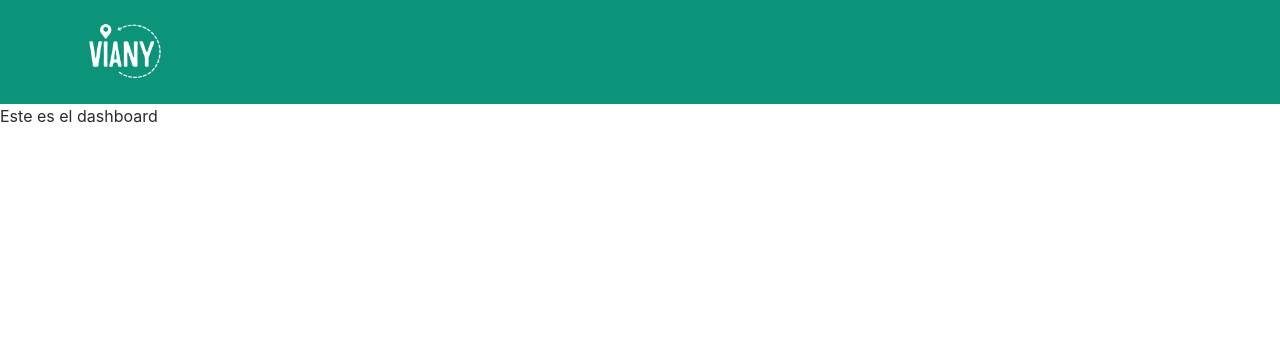
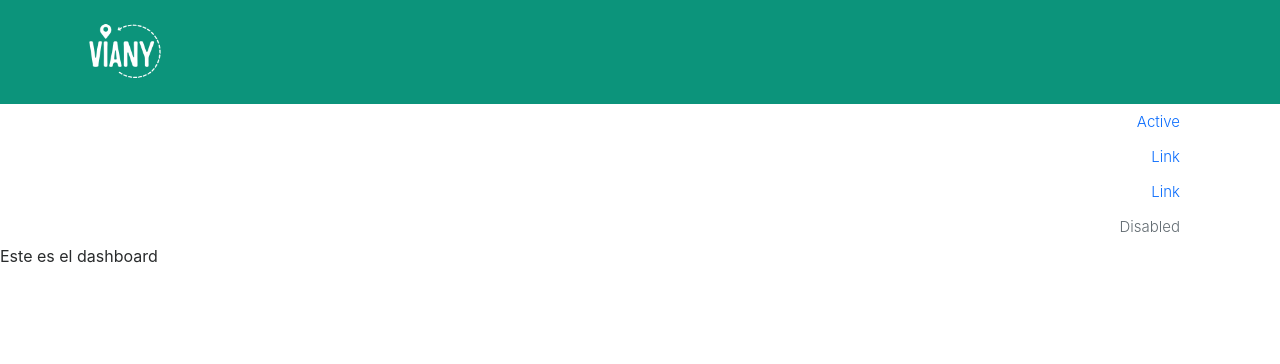
Before and after one commit to beatrizsegurap/Viany, a Django app: page /dashboard-user/ in a window 1280 px wide. Shown: the top 364 px of the page. Run offline with Django 3.2, Linux system fonts and the light colour scheme; some libraries are stand-ins or nearby versions.

Commit message:
dashboard

```diff
--- a/templates/dashboard-user.html
+++ b/templates/dashboard-user.html
@@ -26,6 +26,26 @@
           </div>
       </div>
     </nav>
+      <!--Menu vertical-->
+    <div class="container">
+      <ul class="nav flex-column">
+        <li class="nav-item">
+          <a class="nav-link active" href="#">Active</a>
+        </li>
+        <li class="nav-item">
+          <a class="nav-link" href="#">Link</a>
+        </li>
+        <li class="nav-item">
+          <a class="nav-link" href="#">Link</a>
+        </li>
+        <li class="nav-item">
+          <a class="nav-link disabled" href="#">Disabled</a>
+        </li>
+      </ul>
+    </div>
+
+
+
     {% if request.session.nombre_usuario %}
     {{ request.session.nombre_usuario }} &nbsp;&nbsp; <a href="{% url 'home' %}" >Cerrar sesion</a>
     {% else %}
--- a/usuario/urls.py
+++ b/usuario/urls.py
@@ -10,4 +10,5 @@ urlpatterns = [
     path('', views.index, name='home'),
     path('login/', views.login, name='login'),
     path('dashboard-user/', views.dashboarduser, name='dashboarduser'),
+    path('cerrarsesion/', views.cerrarSesion, name='cerrarsesion'),
 ] + static(settings.MEDIA_URL, document_root=settings.MEDIA_ROOT)
--- a/usuario/views.py
+++ b/usuario/views.py
@@ -20,6 +20,13 @@ def login(request):
             messages.success(request, 'Los datos ingresados no son correctos')
     return render(request, 'login.html')
 
+def cerrarSesion(request):
+    try:
+        del request.session['nombre_usuario']
+    except:
+        return render(request, 'index.html')
+    return render(request, 'index.html')
+
 def dashboarduser(request):
     return render(request, 'dashboard-user.html')
 
```
Also changed, not shown: templates/index.html (+8 -3 lines).
